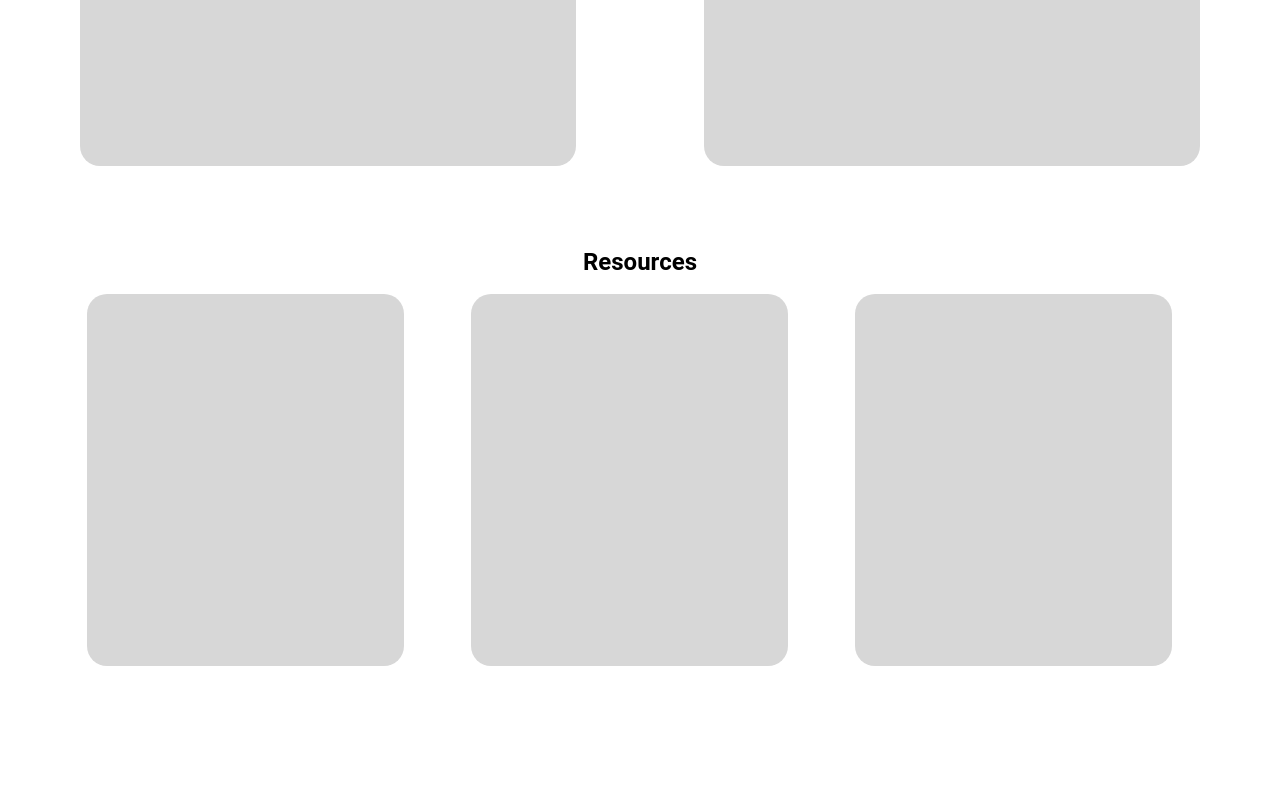
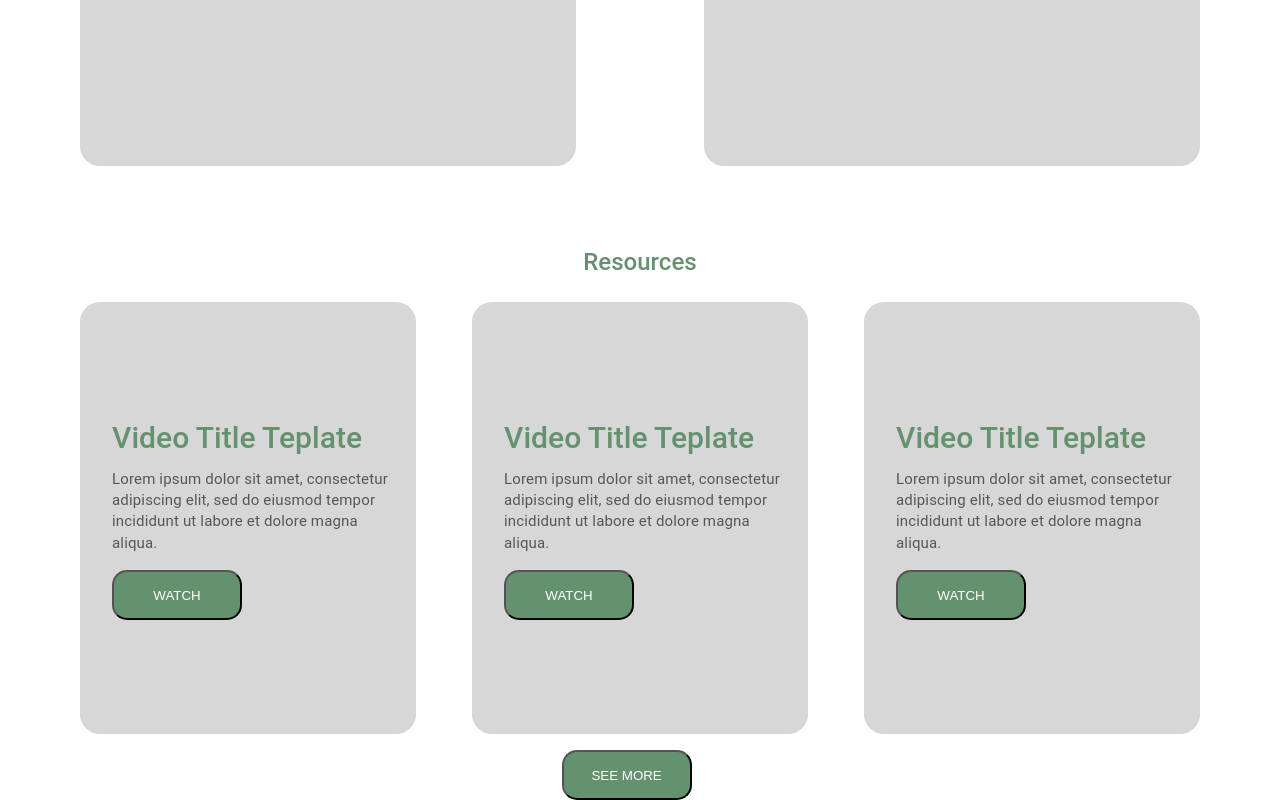
Before and after one commit to cornellh4i/earth-law-center, a React (Create React App) app in the folder client/: page / in a window 1280 px wide. Shown: the part 806-1606 px from the top of the page. Before the commit the page ends 1472 px from the top, so only its background shows below. Built offline with nearby package versions, Linux system fonts and the light colour scheme.

Commit message:
Adding jiayuans changes

```diff
--- a/client/src/components/Button/Button.css
+++ b/client/src/components/Button/Button.css
@@ -218,3 +218,36 @@
 .search-btn:active {
   background: #64926E;
 }
+
+.seemore-btn {
+  background: #64926E;
+  color: white;
+  font: Nunito;
+  border-radius: 15px;
+  height: 50px;
+  width: 130px;
+  margin-top: 16px;
+  margin-left: 36px;
+}
+
+.seemore-bottom-btn {
+  background: #64926E;
+  color: white;
+  font: Nunito;
+  border-radius: 15px;
+  height: 50px;
+  width: 130px;
+  margin-top: 16px;
+  margin-left: 43%;
+}
+
+.watch-btn-landing-pg {
+  background: #64926E;
+  color: white;
+  font: Nunito;
+  border-radius: 15px;
+  height: 50px;
+  width: 130px;
+  margin-top: 16px;
+  margin-left: 16px;
+}
--- a/client/src/components/ResourceBox/ResourceBox.css
+++ b/client/src/components/ResourceBox/ResourceBox.css
@@ -6,4 +6,18 @@
 .box-content {
     background-color: #d7d7d7 !important;
     height: 400px !important;
+    display: flex;
+    flex-wrap: wrap;
 }
+
+.resource-title {
+    color: #64926E;
+    padding-left: 16px;
+    padding-top: 100px;
+}
+
+.resource-description {
+    color: black;
+    font: Nunito;
+    padding-left: 16px;
+}
--- a/client/src/components/ResourceBox/ResourceBox.jsx
+++ b/client/src/components/ResourceBox/ResourceBox.jsx
@@ -3,13 +3,28 @@ import './ResourceBox.css';
 import Card from '@mui/material/Card';
 import CardContent from '@mui/material/CardContent';
 import { CardActionArea } from '@mui/material';
+import Typography from '@mui/material/Typography';
+import Box from '@mui/material/Box';
+import Stack from '@mui/material/Stack';
+import { Link } from 'react-router-dom';
+import Button from '../Button/Button';
 
 /** Component for a Resource card */
-const ResourceBox = () => {
+const ResourceBox = (props) => {
   return (
-    <Card className='box'>
+    <Card className='card'>
       <CardActionArea>
-        <CardContent className='box-content'></CardContent>
+        <CardContent className='box-content'>
+          <Box component={Stack} direction="column" >
+            <Typography gutterBottom variant='h5' component='div' sx={{ fontWeight: 500, fontSize: 30, }} className="resource-title">
+              {props.title}
+            </Typography>
+            <Typography variant='body2' color='text.secondary' sx={{ fontSize: 15, fontWeight: 400 }} className="resource-description">
+              {props.text}
+            </Typography>
+            <Link to="/resources"><Button text="WATCH" css="watch-btn-landing-pg" /></Link>
+          </Box>
+        </CardContent>
       </CardActionArea>
     </Card>
   );
--- a/client/src/pages/Landing/Landing.jsx
+++ b/client/src/pages/Landing/Landing.jsx
@@ -7,6 +7,7 @@ import Header from '../../components/Header/Header';
 import './Landing.css';
 import { Link } from 'react-router-dom'
 import HeaderDescription from '../../data/LandingText.js';
+import Button from '../../components/Button/Button';
 
 /** Component for Landing Page */
 const Landing = () => {
@@ -32,19 +33,23 @@ const Landing = () => {
         </Grid>
 
         {/*Three resource boxes I believe. We can probably useState to fix them later*/}
-        <Typography pt={10} pb={2} align='center' variant='h5' component='div' sx={{ fontWeight: 'bold' }}>Resources</Typography>
+        <Typography pt={10} pb={2} align='center' variant='h5' component='div' sx={{ fontWeight: 500, color: "#64926E" }}>Resources</Typography>
 
-        <Grid container spacing={4}>
-          <Grid item xs={12} md={4}>
-            <ResourceBox></ResourceBox>
+        <Grid container >
+          <Grid item sm={12} md={3.6} pt={1}>
+            <ResourceBox title={"Video Title Teplate"} text={"Lorem ipsum dolor sit amet, consectetur adipiscing elit, sed do eiusmod tempor incididunt ut labore et dolore magna aliqua."}></ResourceBox>
           </Grid>
-          <Grid item xs={12} md={4}>
-            <ResourceBox></ResourceBox>
+          <Grid item sm={12} md={0.6}></Grid>
+          <Grid item sm={12} md={3.6} pt={1}>
+            <ResourceBox title={"Video Title Teplate"} text={"Lorem ipsum dolor sit amet, consectetur adipiscing elit, sed do eiusmod tempor incididunt ut labore et dolore magna aliqua."}></ResourceBox>
           </Grid>
-          <Grid item xs={12} md={4}>
-            <ResourceBox></ResourceBox>
+          <Grid item sm={12} md={0.6}></Grid>
+          <Grid item sm={12} md={3.6} pt={1}>
+            <ResourceBox title={"Video Title Teplate"} text={"Lorem ipsum dolor sit amet, consectetur adipiscing elit, sed do eiusmod tempor incididunt ut labore et dolore magna aliqua."}></ResourceBox>
           </Grid>
         </Grid>
+
+        <Button text="SEE MORE" css="seemore-bottom-btn" />
       </div>
     </div>
   );
```
